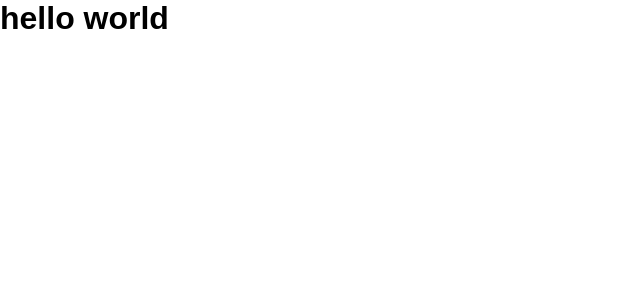
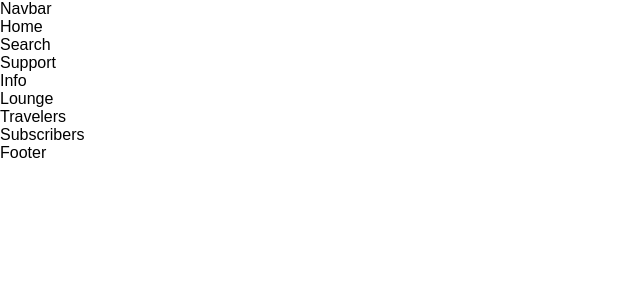
Before and after one commit to Moamin-AbuEwaida/flight-booking-platform, a React (Create React App) app: page / in a window 1280 px wide. Shown: the top 300 px of the page, without its empty margins (0-640 px from the left). Built offline with nearby package versions, Linux system fonts and the light colour scheme.

Commit message:
setting up the components folders

```diff
--- a/src/App.js
+++ b/src/App.js
@@ -1,8 +1,25 @@
+import Footer from "./components/footer/Footer";
+import Home from "./components/home/Home";
+import Info from "./components/info/Info";
+import Lounge from "./components/lounge/Lounge";
+import Navbar from "./components/navbar/Navbar";
+import Search from "./components/search/Search";
+import Subscribers from "./components/subscribers/Subscribers";
+import Support from "./components/support/Support";
+import Travelers from "./components/travelers/Travelers";
 
 function App() {
   return (
     <div>
-      <h1>hello world</h1>
+      <Navbar />
+      <Home />
+      <Search />
+      <Support />
+      <Info />
+      <Lounge />
+      <Travelers />
+      <Subscribers />
+      <Footer />
     </div>
   );
 }
--- /dev/null
+++ b/src/components/footer/Footer.jsx
@@ -0,0 +1,11 @@
+import React from "react";
+
+const Footer = () => {
+  return (
+    <div>
+      <div>Footer</div>
+    </div>
+  );
+};
+
+export default Footer;
--- /dev/null
+++ b/src/components/home/Home.jsx
@@ -0,0 +1,11 @@
+import React from "react";
+
+const Home = () => {
+  return (
+    <div>
+      <div>Home</div>
+    </div>
+  );
+};
+
+export default Home;
--- /dev/null
+++ b/src/components/info/Info.jsx
@@ -0,0 +1,11 @@
+import React from "react";
+
+const Info = () => {
+  return (
+    <div>
+      <div>Info</div>
+    </div>
+  );
+};
+
+export default Info;
--- /dev/null
+++ b/src/components/lounge/Lounge.jsx
@@ -0,0 +1,11 @@
+import React from "react";
+
+const Lounge = () => {
+  return (
+    <div>
+      <div>Lounge</div>
+    </div>
+  );
+};
+
+export default Lounge;
--- /dev/null
+++ b/src/components/navbar/Navbar.jsx
@@ -0,0 +1,11 @@
+import React from "react";
+
+const Navbar = () => {
+  return (
+    <div>
+      <div>Navbar</div>
+    </div>
+  );
+};
+
+export default Navbar;
--- /dev/null
+++ b/src/components/search/Search.jsx
@@ -0,0 +1,11 @@
+import React from "react";
+
+const Search = () => {
+  return (
+    <div>
+      <div>Search</div>
+    </div>
+  );
+};
+
+export default Search;
--- /dev/null
+++ b/src/components/subscribers/Subscribers.jsx
@@ -0,0 +1,11 @@
+import React from "react";
+
+const Subscribers = () => {
+  return (
+    <div>
+      <div>Subscribers</div>
+    </div>
+  );
+};
+
+export default Subscribers;
--- /dev/null
+++ b/src/components/support/Support.jsx
@@ -0,0 +1,11 @@
+import React from "react";
+
+const Support = () => {
+  return (
+    <div>
+      <div>Support</div>
+    </div>
+  );
+};
+
+export default Support;
--- /dev/null
+++ b/src/components/travelers/Travelers.jsx
@@ -0,0 +1,11 @@
+import React from "react";
+
+const Travelers = () => {
+  return (
+    <div>
+      <div>Travelers</div>
+    </div>
+  );
+};
+
+export default Travelers;
```
